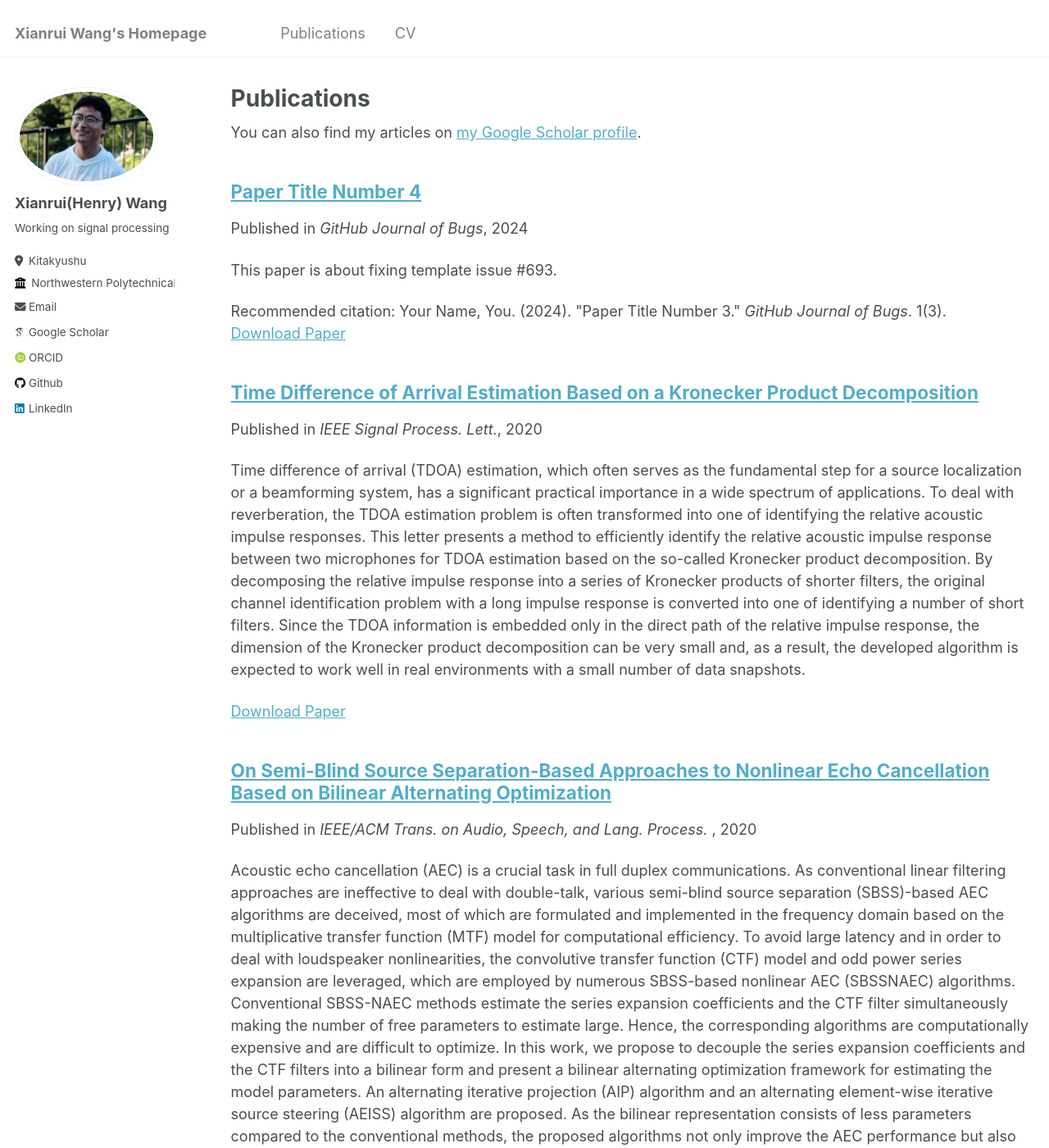
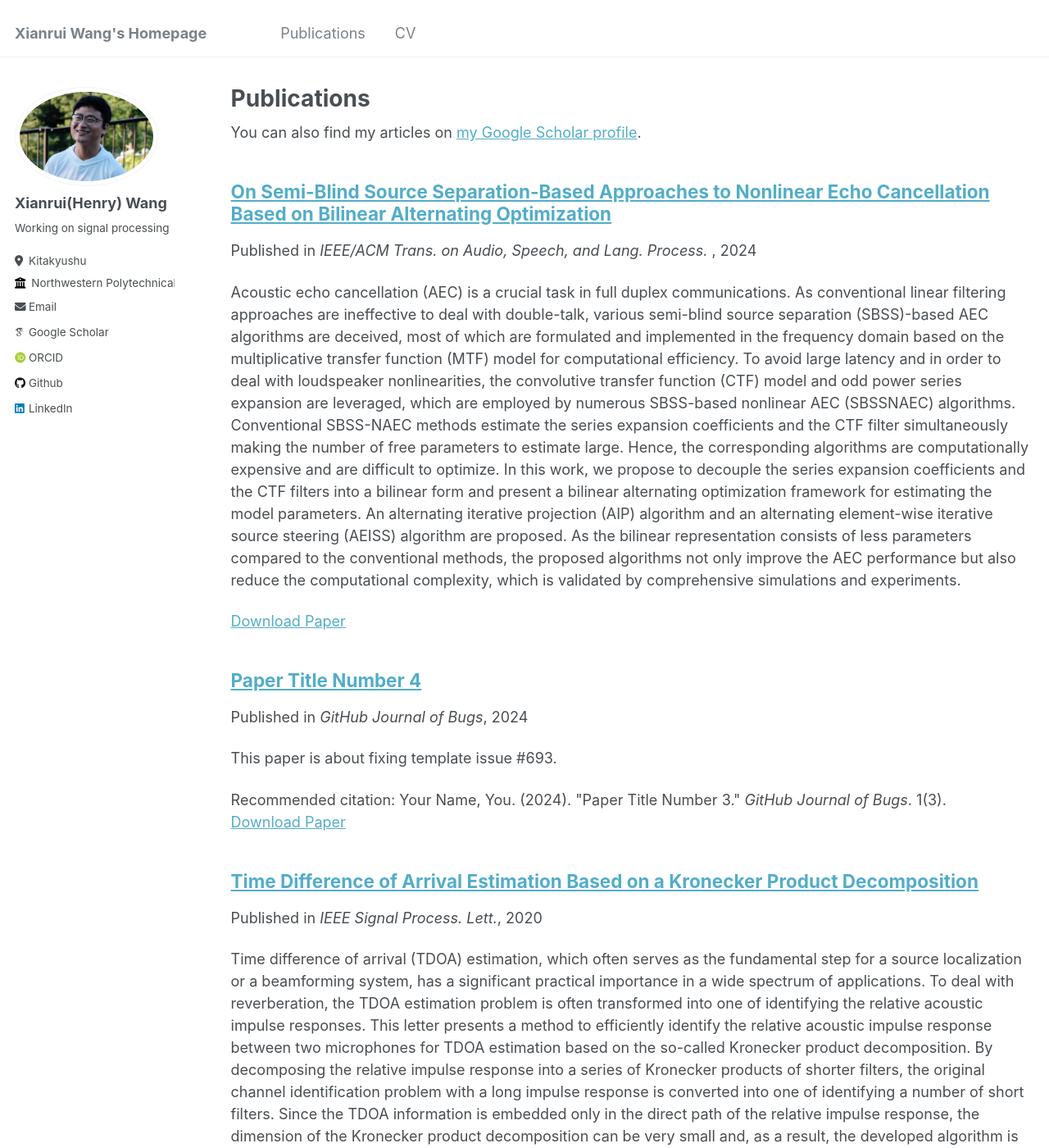
Before and after one commit to XianruiWang/XianruiWang.github.io, a Jekyll site: the page built from _pages/publications.md, in a window 1280 px wide and 1400 px high. Shown: the whole window at 82% size. Built offline with Jekyll 4.4.1, drawn with Linux system fonts in a browser that asks for light colours; some web fonts are replaced; some of the changed text lies outside the part shown.

Commit message:
add_paper_revise1

```diff
--- a/_publications/2010-10-01-paper-title-number-2.md
+++ b/_publications/2010-10-01-paper-title-number-2.md
@@ -5,7 +5,7 @@ Alternating Optimization"
 collection: publications
 permalink: /publication/2024-05-30-paper-BiAEC-number-2
 excerpt: #''
-date: 2020-12-18
+date: 2024-05-30
 venue: 'IEEE/ACM Trans. on Audio, Speech, and Lang. Process. '
 slidesurl: #'http://academicpages.github.io/files/slides1.pdf'
 paperurl: 'http://XianruiWang.github.io/files/biaec_2024.pdf'
```
